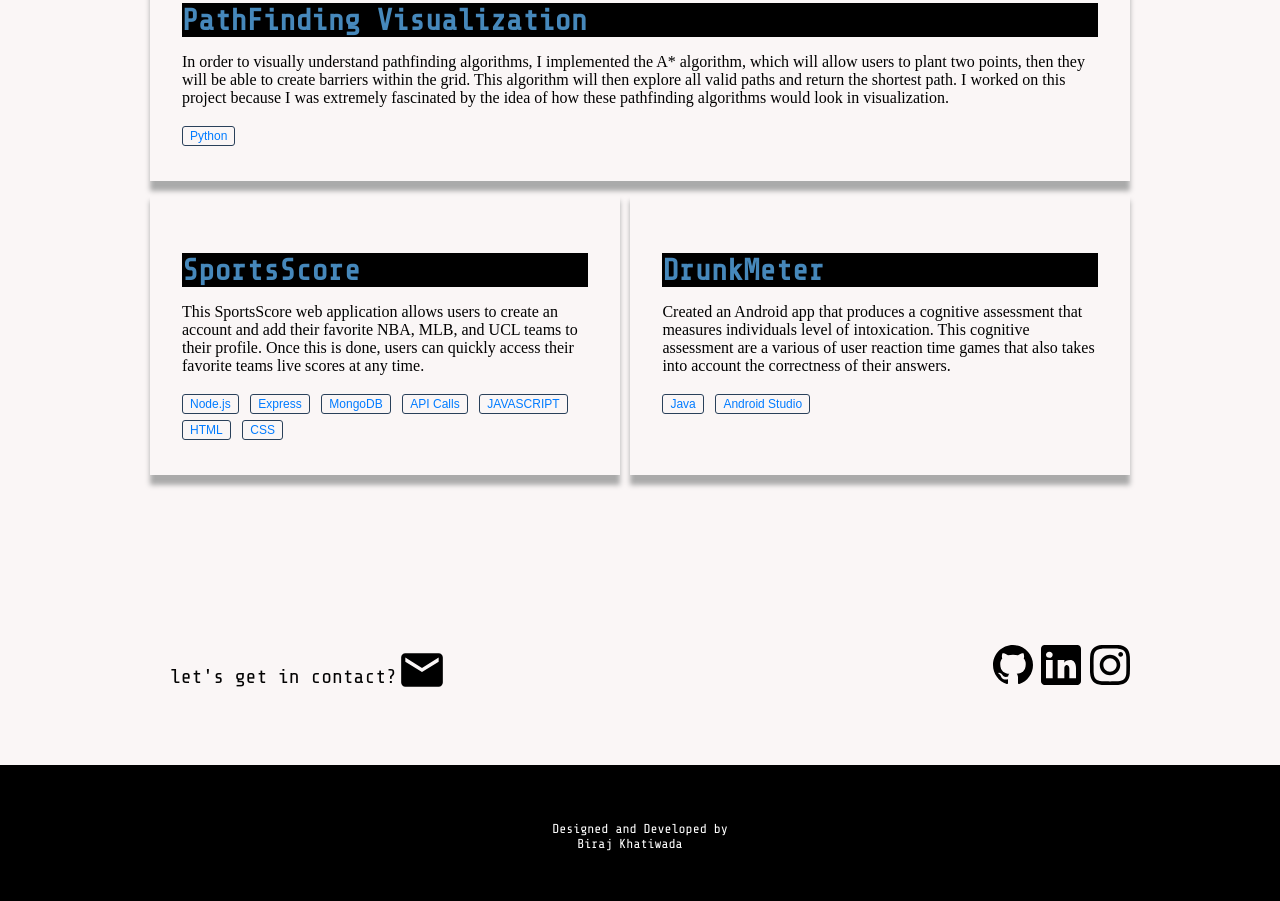
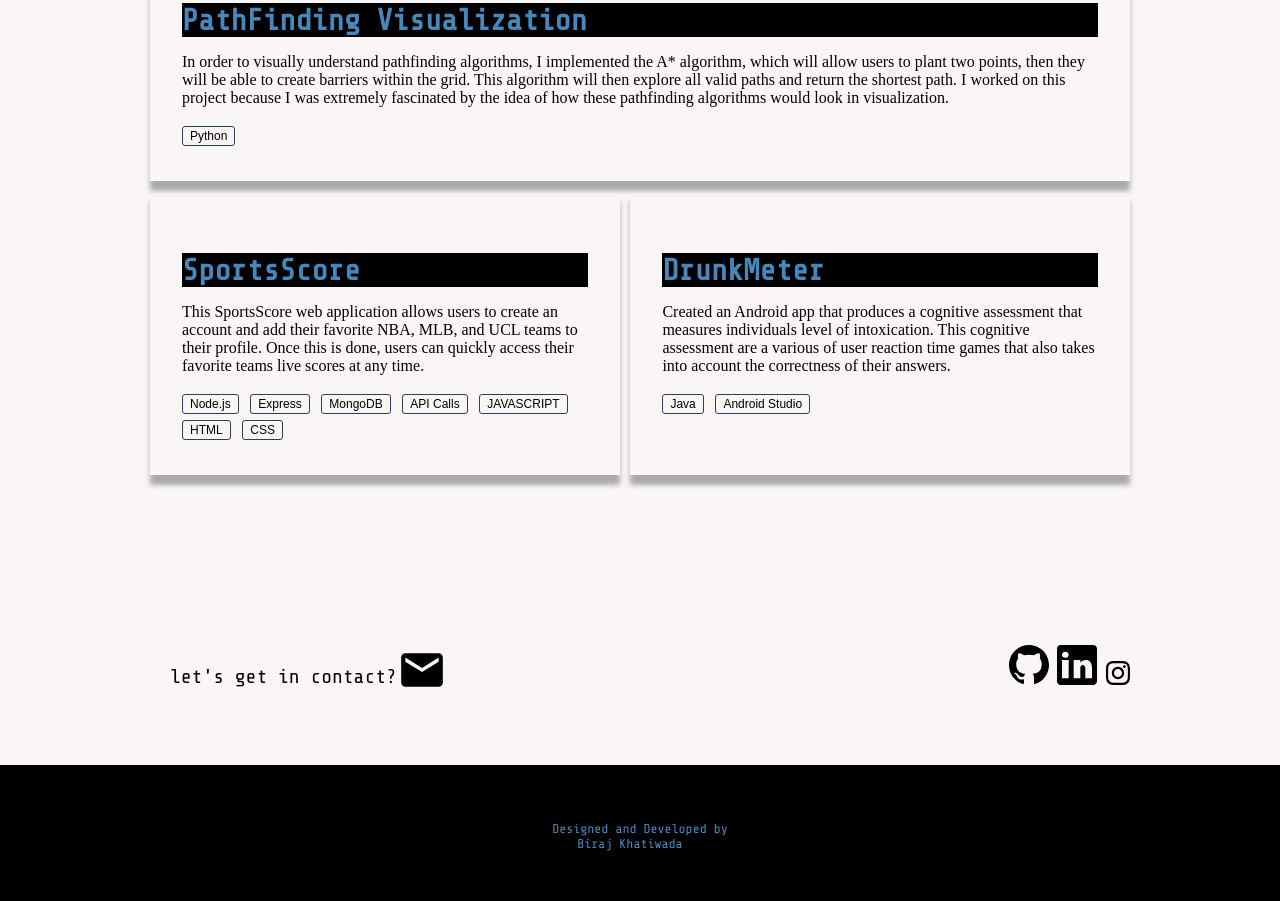
Before and after one commit to birajkhatiwada/myPortfolio, a plain HTML site: page index.html in a window 1280 px wide. Shown: the part 3054-3955 px from the top of the page. Drawn offline with nearby package versions, Linux system fonts and the light colour scheme.

Commit message:
github hosting pages displaying different color svg elements

```diff
--- a/index.html
+++ b/index.html
@@ -165,7 +165,9 @@
         <div class="social-media">
             <img class="footer-img github"  src="/images/github.svg" alt="">
             <img class="footer-img linkedin" src="/images/linkedin.svg"/>
-            <img class="footer-img instagram" src="/images/instagram.svg"/>
+            <svg xmlns="http://www.w3.org/2000/svg" width="24" height="24" viewBox="0 0 24 24">
+                <path d="M12 2.163c3.204 0 3.584.012 4.85.07 3.252.148 4.771 1.691 4.919 4.919.058 1.265.069 1.645.069 4.849 0 3.205-.012 3.584-.069 4.849-.149 3.225-1.664 4.771-4.919 4.919-1.266.058-1.644.07-4.85.07-3.204 0-3.584-.012-4.849-.07-3.26-.149-4.771-1.699-4.919-4.92-.058-1.265-.07-1.644-.07-4.849 0-3.204.013-3.583.07-4.849.149-3.227 1.664-4.771 4.919-4.919 1.266-.057 1.645-.069 4.849-.069zm0-2.163c-3.259 0-3.667.014-4.947.072-4.358.2-6.78 2.618-6.98 6.98-.059 1.281-.073 1.689-.073 4.948 0 3.259.014 3.668.072 4.948.2 4.358 2.618 6.78 6.98 6.98 1.281.058 1.689.072 4.948.072 3.259 0 3.668-.014 4.948-.072 4.354-.2 6.782-2.618 6.979-6.98.059-1.28.073-1.689.073-4.948 0-3.259-.014-3.667-.072-4.947-.196-4.354-2.617-6.78-6.979-6.98-1.281-.059-1.69-.073-4.949-.073zm0 5.838c-3.403 0-6.162 2.759-6.162 6.162s2.759 6.163 6.162 6.163 6.162-2.759 6.162-6.163c0-3.403-2.759-6.162-6.162-6.162zm0 10.162c-2.209 0-4-1.79-4-4 0-2.209 1.791-4 4-4s4 1.791 4 4c0 2.21-1.791 4-4 4zm6.406-11.845c-.796 0-1.441.645-1.441 1.44s.645 1.44 1.441 1.44c.795 0 1.439-.645 1.439-1.44s-.644-1.44-1.439-1.44z"/>
+            </svg>
         </div>
 
     </footer>
--- a/style.css
+++ b/style.css
@@ -297,7 +297,7 @@ grid-gap: 10px;
     font-weight: 400;
     padding: 2px 7px;
     border-radius: 3px;
-    color: #007bff;
+    color: var(--color);
     border: 1px solid #29405a;
     background: 0 0;
 }
@@ -319,6 +319,7 @@ grid-gap: 10px;
 
 
 .footer-img{
+    fill: var(--title-color);
     height: 40px;
     cursor: pointer;
     transition: transform .2s ease-in-out;
@@ -357,7 +358,7 @@ span{
     height: 10vh;
     font-size: 13px;
     background-color: black;
-    color: white;
+    color: var(--title-color);
     display: flex;
     /* flex-direction: column; */
     justify-content: center;
```
